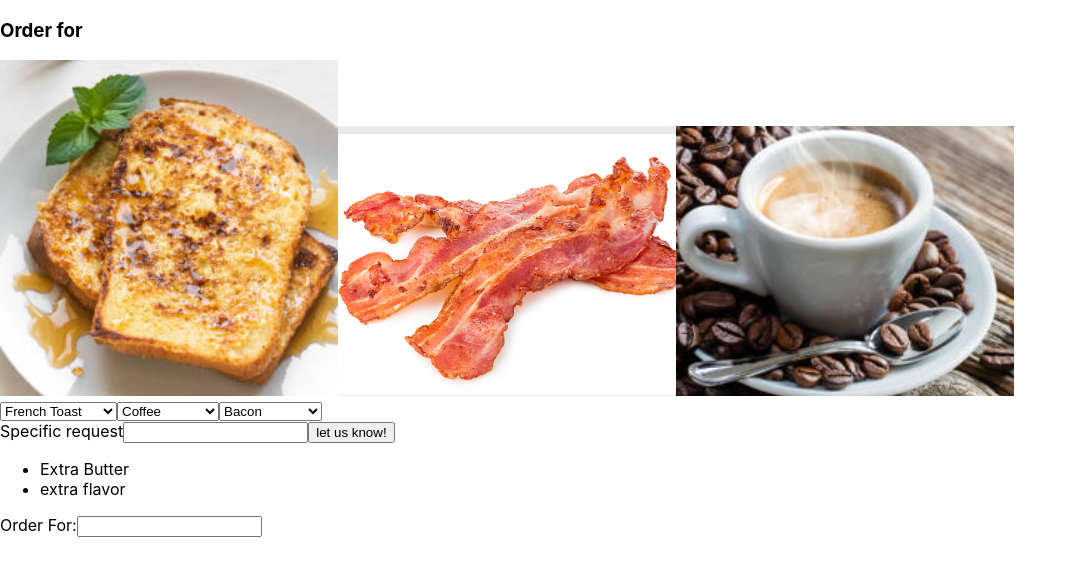
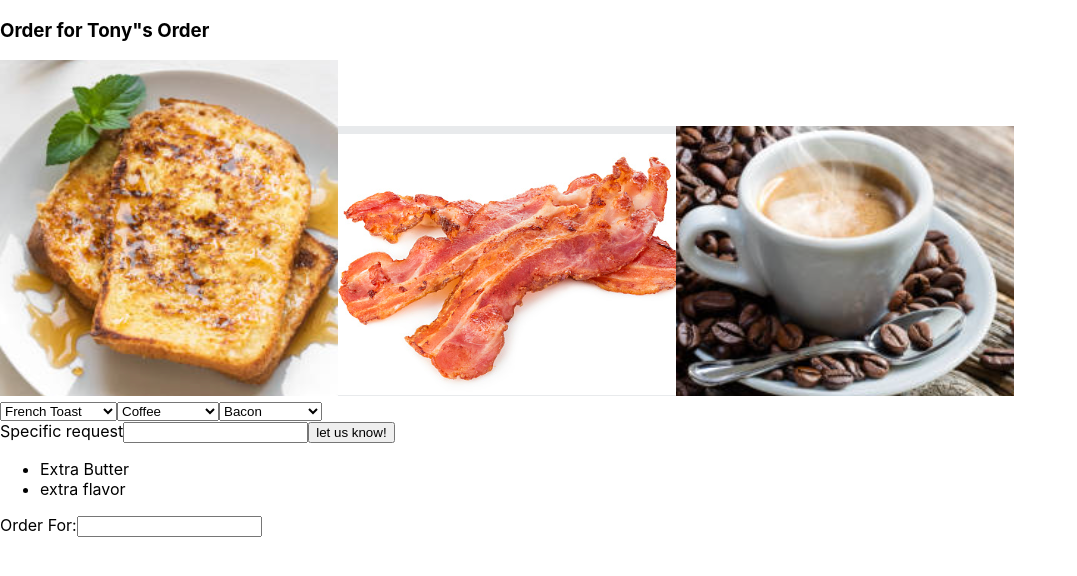
Before and after one commit to spmoriarty/FSFastFood, a React (Create React App) app: page / in a window 1280 px wide. Shown: the top 576 px of the page, without its empty margins (0-1077 px from the left). Built offline with nearby package versions, Linux system fonts and the light colour scheme.

Commit message:
fixing broken form and sides

```diff
--- a/src/App.js
+++ b/src/App.js
@@ -23,7 +23,7 @@ function App() {
     <div className='menu'>
 
       <div>
-        <h3>Order for {setName}</h3>
+        <h3>Order for {name}</h3>
         <MenuImg foodId={foodId} sideId={sideId} drinkId={drinkId} />
 
       </div>
@@ -45,7 +45,7 @@ function App() {
           </li>)
         }
       </ul>
-      <NameInput name={name}/>
+      <NameInput setName={setName}/>
 
 
     </div>
--- a/src/InstructionForm.js
+++ b/src/InstructionForm.js
@@ -17,7 +17,7 @@ export default function InstructionForm({ instructions, setInstructions }) {
 
   return <form onSubmit={handleSubmit}>
     <label> Specific request
-      <input required value={setInstructionForm} onChange={handleInstructionChange}/>
+      <input required value={setInstructionForm} onChange={handleInstructionChange}></input>
     </label>
     <button>let us know!</button>
   </form>;
```
